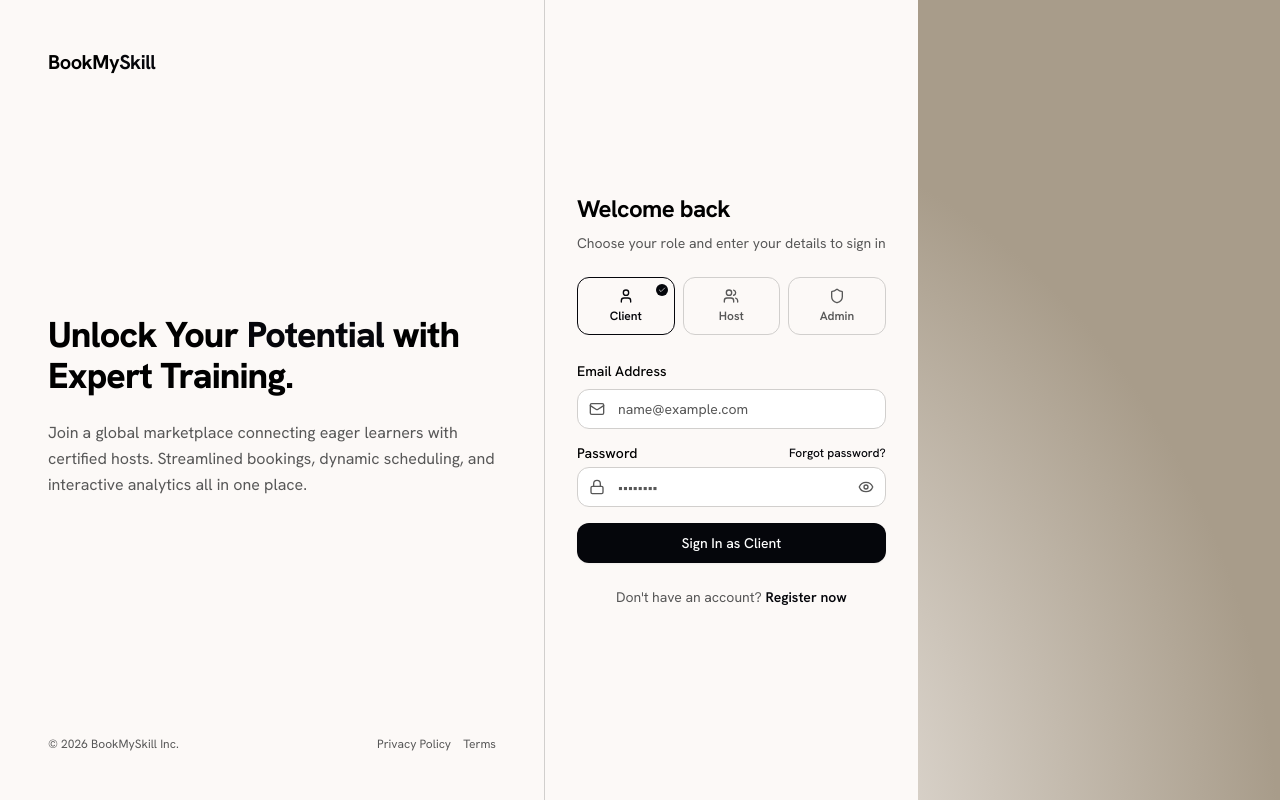
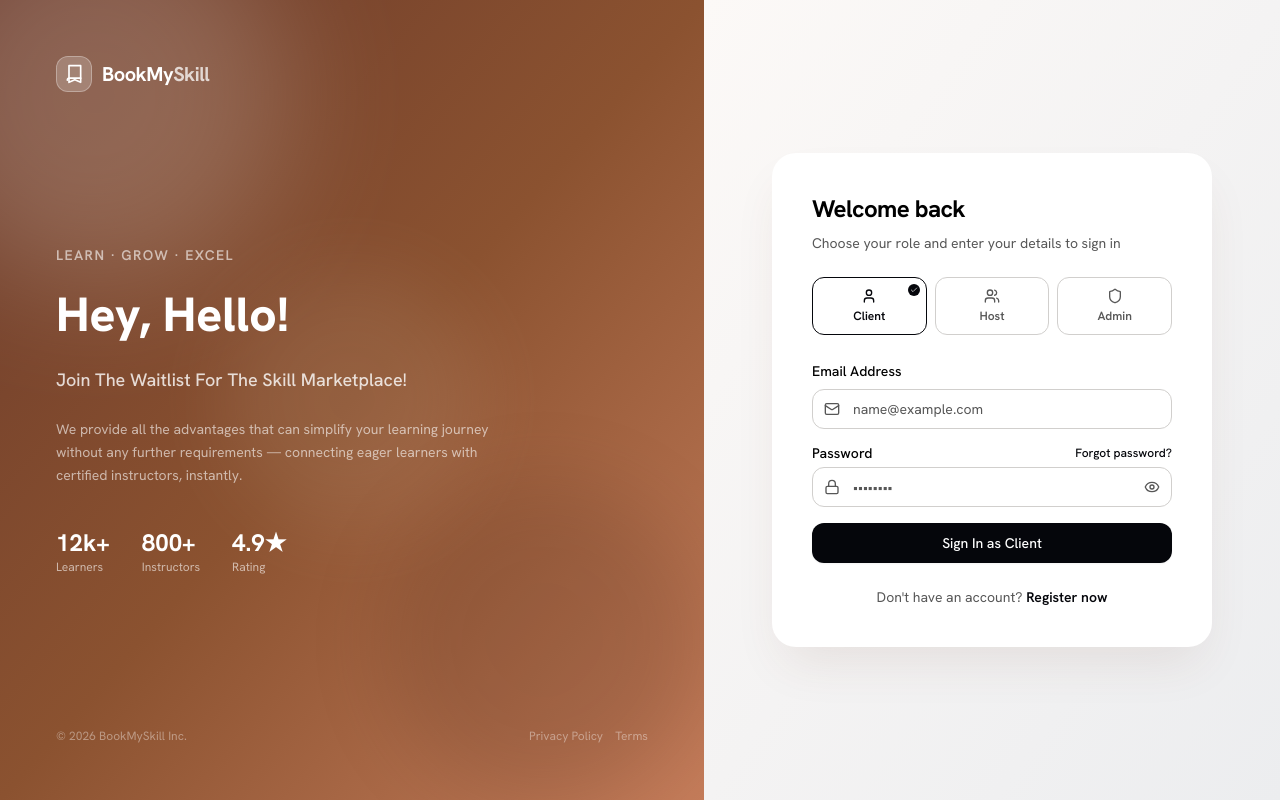
Before and after one commit to agentic-luna/skill-booking, a Next.js app in the folder frontend/: page /login in a window 1280 px wide. Built offline with nearby package versions, Linux system fonts and the light colour scheme.

Commit message:
feat: create auth layout with rehydration and branded split-screen interface

```diff
--- a/frontend/src/app/(auth)/layout.tsx
+++ b/frontend/src/app/(auth)/layout.tsx
@@ -2,7 +2,6 @@
 
 import React, { useEffect } from "react";
 import Link from "next/link";
-import { Sparkles } from "lucide-react";
 import { initAuth } from "@/features/auth/store/authStore";
 
 export default function AuthLayout({
@@ -16,55 +15,118 @@ export default function AuthLayout({
   }, []);
 
   return (
-    <div className="flex min-h-screen grid-cols-1 lg:grid-cols-12 overflow-hidden">
-      {/* Visual Banner - Hidden on mobile */}
-      <div className="hidden lg:flex lg:col-span-5 relative flex-col justify-between p-12 bg-linen-canvas border-r border-clay-shadow">
-        {/* Dynamic Abstract Background Elements */}
-        <div className="absolute inset-0 bg-[radial-gradient(ellipse_at_top_right,_var(--tw-gradient-stops))] from-clay-shadow/10 via-transparent to-transparent pointer-events-none" />
+    <div className="flex min-h-screen overflow-hidden">
 
-        {/* Branding Logo */}
-        <Link href="/" className="relative z-10 flex items-center hover:opacity-90 transition-opacity">
-          <span className="text-xl font-bold tracking-tight text-graphite-ink">
-            BookMy<span className="text-nightshade-black">Skill</span>
+      {/* ── Left Brand Panel ── */}
+      <div className="hidden lg:flex lg:w-[55%] relative flex-col justify-between p-14 overflow-hidden bg-gradient-to-br from-[#6b3a2a] via-[#8b5230] to-[#c47c5a]">
+
+        {/* Decorative blobs */}
+        <div className="absolute -top-24 -left-24 w-96 h-96 rounded-full opacity-20 blur-3xl bg-[#fdf6f0]" />
+        <div className="absolute bottom-0 right-0 w-80 h-80 rounded-full opacity-15 blur-2xl bg-[#3d1f12]" />
+        <div className="absolute top-1/2 left-1/2 -translate-x-1/2 -translate-y-1/2 w-64 h-64 rounded-full opacity-10 blur-2xl bg-[#e8d5c0]" />
+
+        {/* Logo */}
+        <Link
+          href="/"
+          className="relative z-10 flex items-center gap-2.5 hover:opacity-90 transition-opacity"
+        >
+          <div className="w-9 h-9 rounded-xl bg-white/20 flex items-center justify-center backdrop-blur-sm border border-white/30">
+            <svg
+              viewBox="0 0 24 24"
+              fill="none"
+              stroke="white"
+              strokeWidth="2"
+              strokeLinecap="round"
+              strokeLinejoin="round"
+              className="w-5 h-5"
+            >
+              <path d="M4 19.5A2.5 2.5 0 0 1 6.5 17H20" />
+              <path d="M6.5 2H20v20l-7-3-7 3V2z" />
+            </svg>
+          </div>
+          <span className="text-xl font-bold tracking-tight text-white">
+            BookMy<span className="opacity-75">Skill</span>
           </span>
         </Link>
 
-        {/* Dynamic Graphic Copy */}
-        <div className="relative z-10 space-y-6 my-auto max-w-md">
-          <h1 className="text-4xl font-extrabold tracking-tight text-graphite-ink leading-[1.15]">
-            Unlock Your <span className="text-nightshade-black">Potential</span> with Expert Training.
+        {/* Hero copy */}
+        <div className="relative z-10 space-y-6 max-w-md">
+          <p className="text-sm font-semibold tracking-widest text-white/60 uppercase">
+            Learn · Grow · Excel
+          </p>
+          <h1 className="text-5xl font-extrabold leading-[1.1] text-white">
+            Hey,&nbsp;Hello!
           </h1>
-          <p className="text-stone-grey text-base leading-relaxed">
-            Join a global marketplace connecting eager learners with certified hosts. Streamlined bookings, dynamic scheduling, and interactive analytics all in one place.
+          <p className="text-lg font-medium text-white/80">
+            Join The Waitlist For The Skill Marketplace!
           </p>
+          <p className="text-sm text-white/60 leading-relaxed">
+            We provide all the advantages that can simplify your learning
+            journey without any further requirements — connecting eager learners
+            with certified instructors, instantly.
+          </p>
+
+          {/* Stats row */}
+          <div className="flex gap-8 pt-4">
+            {[
+              { value: "12k+", label: "Learners" },
+              { value: "800+", label: "Instructors" },
+              { value: "4.9★", label: "Rating" },
+            ].map((s) => (
+              <div key={s.label}>
+                <p className="text-2xl font-bold text-white">{s.value}</p>
+                <p className="text-xs text-white/60">{s.label}</p>
+              </div>
+            ))}
+          </div>
         </div>
 
-        {/* Footer meta info */}
-        <div className="relative z-10 text-xs text-stone-grey flex justify-between">
-          <span>&copy; {new Date().getFullYear()} BookMySkill Inc.</span>
+        {/* Footer */}
+        <div className="relative z-10 text-xs text-white/40 flex justify-between">
+          <span>© {new Date().getFullYear()} BookMySkill Inc.</span>
           <div className="space-x-3">
-            <a href="#" className="hover:underline">Privacy Policy</a>
-            <a href="#" className="hover:underline">Terms</a>
+            <a href="#" className="hover:text-white/70 transition-colors">
+              Privacy Policy
+            </a>
+            <a href="#" className="hover:text-white/70 transition-colors">
+              Terms
+            </a>
           </div>
         </div>
       </div>
 
-      {/* Main Authentication Flow Container */}
-      <div className="flex flex-col col-span-1 lg:col-span-7 justify-center px-4 sm:px-6 lg:px-8 py-12 bg-background relative">
-        {/* Theme and Logo Header for Mobile */}
-        <div className="absolute top-8 left-8 flex items-center justify-between w-full pr-16 lg:hidden">
-          <Link href="/" className="flex items-center">
+      {/* ── Right Auth Panel ── */}
+      <div className="flex flex-1 items-center justify-center px-4 sm:px-8 py-12 relative bg-gradient-to-br from-linen-canvas to-haze">
+
+        {/* Mobile logo */}
+        <div className="absolute top-8 left-8 lg:hidden">
+          <Link href="/" className="flex items-center gap-2">
+            <div className="w-8 h-8 rounded-lg flex items-center justify-center bg-nightshade-black">
+              <svg
+                viewBox="0 0 24 24"
+                fill="none"
+                stroke="white"
+                strokeWidth="2"
+                strokeLinecap="round"
+                strokeLinejoin="round"
+                className="w-4 h-4"
+              >
+                <path d="M4 19.5A2.5 2.5 0 0 1 6.5 17H20" />
+                <path d="M6.5 2H20v20l-7-3-7 3V2z" />
+              </svg>
+            </div>
             <span className="text-lg font-bold tracking-tight text-graphite-ink">
               BookMy<span className="text-nightshade-black">Skill</span>
             </span>
           </Link>
         </div>
 
-        {/* Auth Forms */}
-        <div className="mx-auto w-full max-w-[420px] transition-all">
+        {/* White card */}
+        <div className="w-full max-w-[440px] rounded-3xl bg-white shadow-2xl shadow-[#6b3a2a]/10 p-8 sm:p-10">
           {children}
         </div>
       </div>
+
     </div>
   );
 }
```
